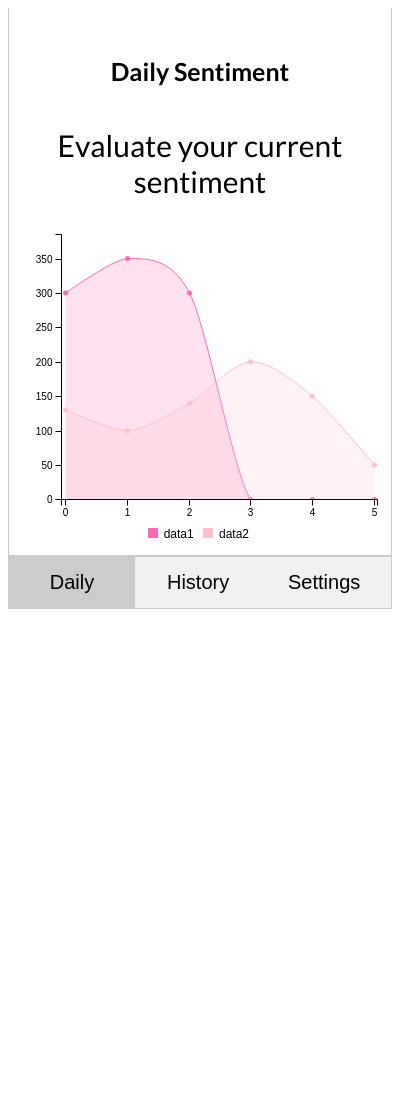
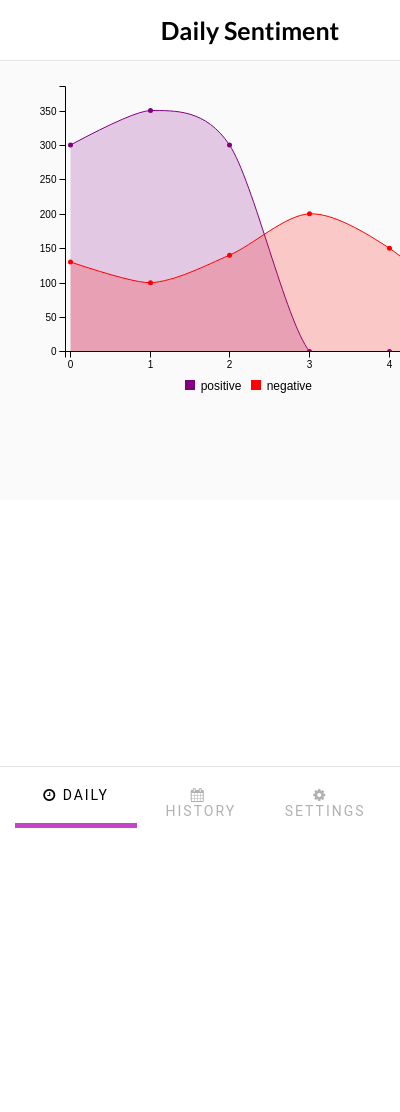
Before and after one commit to ycyvonne/SentiWatch, a browser extension: page popup.html in a window 400 px wide. Shown: the top 1112 px of the page. After the commit the page ends 844 px from the top, so only its background shows below. Drawn offline with Linux system fonts and the light colour scheme.

Commit message:
added basic styling

```diff
--- a/content.js
+++ b/content.js
@@ -161,7 +161,7 @@ function setStorage(currentSentence, keyPhrases, data){
     allData.data.push(currentObject);
     chrome.storage.sync.set({'data': JSON.stringify(allData)}, function() {
     });
-    console.log('current data stored: ', allData);
+    console.log('[content.js] current data stored: ', allData);
 
   });
 
--- a/css/tabs.css
+++ b/css/tabs.css
@@ -1,41 +1,68 @@
-body {font-family: "Lato", sans-serif; font-size: 30px}
+*{
+    margin: 0;
+    padding: 0;
+}
+
+body {
+    font-family: "Lato", sans-serif;
+    font-size: 30px;
+    width: 500px;
+}
+
+.header{
+    text-align: center;
+    padding: 15px;
+    border-bottom: 1px solid rgba(0,0,0,0.1);
+    margin-bottom: 20px;
+    background: #fff;
+}
+
+#dailychart{
+    width: 90%;
+    margin-left: 5%;
+}
 
 /* Style the tab */
 div.tab {
+    position: absolute;
+    border-top: 1px solid rgba(0,0,0,0.1);
+    bottom: 0px;
+    width: 100%;
     overflow: hidden;
-    border: 1px solid #ccc;
-    background-color: #f1f1f1;
+    background-color: #fff;
+    padding: 0 15px;
+    box-sizing: border-box;
 }
 
 /* Style the buttons inside the tab */
 div.tab button {
     background-color: inherit;
+    opacity: 0.3;
     float: left;
     border: none;
     outline: none;
     cursor: pointer;
-    padding: 14px 16px;
-    transition: 0.3s;
-    font-size:20px;
-    font-family:Arial;
+    padding: 20px;
+    transition: 0.1s;
+    font-size: 14px;
+    letter-spacing: 2px;
+    font-family: 'roboto', sans-serif;
+    border-bottom: 5px solid rgba(0,0,0,0);
 }
 
-/* Change background color of buttons on hover */
-div.tab button:hover {
-    background-color: #ddd;
-}
 
 /* Create an active/current tablink class */
 div.tab button.active {
-    background-color: #ccc;
+    opacity: 1;
+    border-bottom: 5px solid #c543c4;
 }
 
 /* Style the tab content */
 .tabcontent {
     display: none;
-    padding: 6px 12px;
-    border: 1px solid #ccc;
+    height: 500px;
     border-top: none;
+    background: rgba(0,0,0,0.02);
 }
 h3, p {
   font-family: Lato;
--- a/js/dailychart.js
+++ b/js/dailychart.js
@@ -2,16 +2,16 @@ var chart = c3.generate({
     bindto: '#dailychart',
     data: {
         columns: [
-            ['data1', 300, 350, 300, 0, 0, 0],
-            ['data2', 130, 100, 140, 200, 150, 50]
+            ['positive', 300, 350, 300, 0, 0, 0],
+            ['negative', 130, 100, 140, 200, 150, 50]
         ],
         types: {
-            data1: 'area-spline',
-            data2: 'area-spline'
+            positive: 'area-spline',
+            negative: 'area-spline'
         },
          colors: {
-           data1: 'hotpink',
-           data2: 'pink'
+           positive: 'purple',
+           negative: 'red'
          }
     }
 });
--- a/popup.html
+++ b/popup.html
@@ -7,32 +7,35 @@
     <link rel="stylesheet" type="text/css" href="./css/c3.css">
     <link href='http://fonts.googleapis.com/css?family=Lato:400,700' rel='stylesheet' type='text/css'>
     <link href='css/tabs.css' rel='stylesheet' type='text/css' />
+
   </head>
   <body>
 
     <div id="Current" class="tabcontent" style="display:block;">
-      <h5 style="text-align:center">Daily Sentiment</h5>
-      <p style="text-align:center">Evaluate your current sentiment</p>
+      <div class="header">
+        <h5>Daily Sentiment</h5>
+      </div>
       <div id="dailychart"></div>
     </div>
 
     <div id="History" class="tabcontent">
-      <h5>History</h5>
-      <p>Look at your past sentiment history</p>
+      <div class="header">
+        <h5>History</h5>
+      </div>
     </div>
 
     <div id="Settings" class="tabcontent">
-      <h5>Settings</h5>
-      <p>Change your settings</p>
+      <div class="header">
+        <h5>Settings</h5>
+      </div>
     </div>
 
     <div class="tab">
-      <button class="tablinks active" style="width:33%" id="CurrentOpen">Daily</button>
-      <button class="tablinks" style="width:33%" id="HistoryOpen">History</button>
-      <button class="tablinks" style="width:33%" id="SettingsOpen">Settings</button>
+      <button class="tablinks active" style="width:33%" id="CurrentOpen"><i class="fa fa-clock-o" aria-hidden="true"></i>&nbspDAILY</button>
+      <button class="tablinks" style="width:33%" id="HistoryOpen"><i class="fa fa-calendar" aria-hidden="true"></i>&nbspHISTORY</button>
+      <button class="tablinks" style="width:33%" id="SettingsOpen"><i class="fa fa-cog" aria-hidden="true"></i>&nbspSETTINGS</button>
     </div>
 
-    <svg width="500" height="500"></svg>
     <script src='tabs.js'></script>
     <!-- daily chart -->
     <script src="d3/d3.v3.min.js" charset="utf-8"></script>
--- a/tabs.js
+++ b/tabs.js
@@ -28,3 +28,14 @@ var loadHandler=function() {
 }
 
 window.addEventListener('load', loadHandler);
+
+document.addEventListener('click', function(){
+     console.log('clicked')
+    chrome.storage.sync.get('data', function(data) {
+
+        allData = data.data.trim().length != 0 ? JSON.parse(data.data) : {data: []};
+
+        console.log('[tabs.js] current data stored: ', allData);
+
+    });
+})
```
